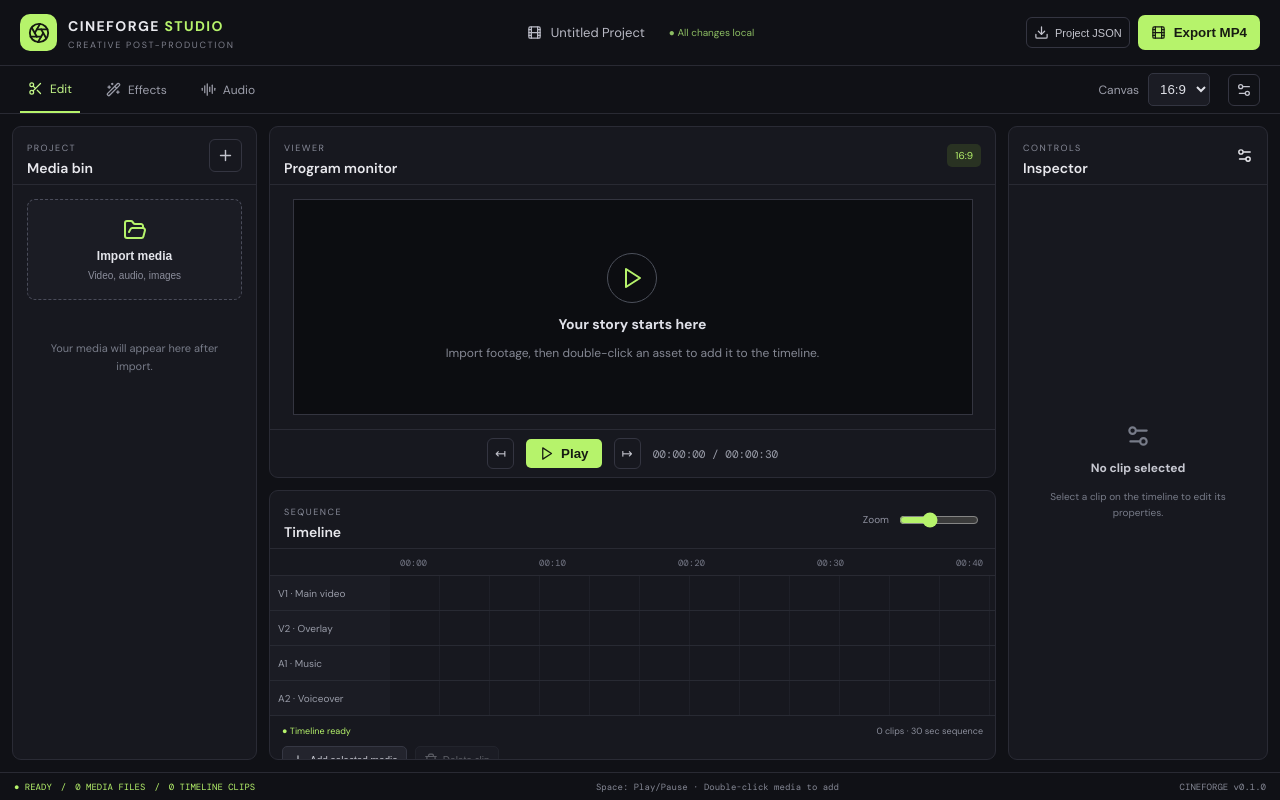
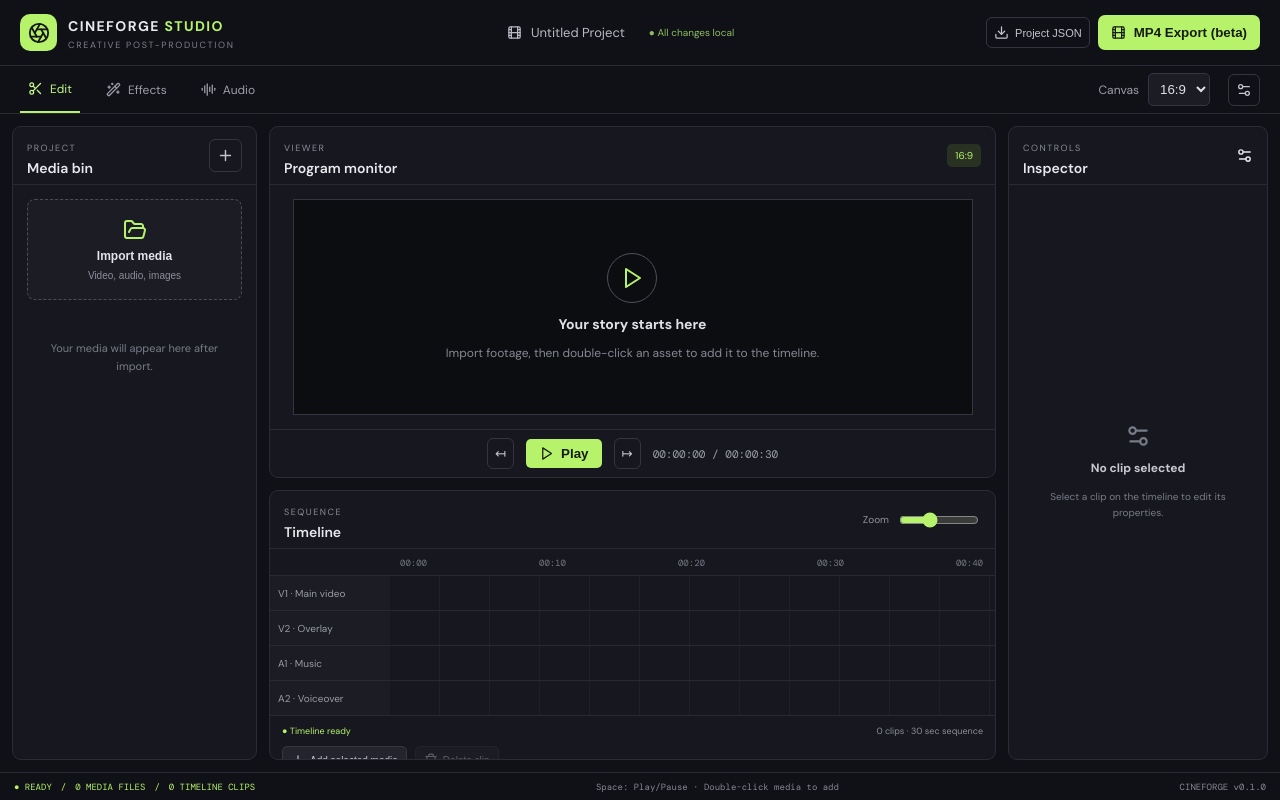
Before and after one commit to missesmaam7-afk/cineforge-studio, a React (Vite) app: page / in a window 1280 px wide. Built offline with nearby package versions, Linux system fonts and the light colour scheme.

Commit message:
Persist text overlay settings and clarify MP4 export status

```diff
--- a/src/App.tsx
+++ b/src/App.tsx
@@ -41,12 +41,12 @@ export default function App() {
   const total = Math.max(30, ...clips.map(c => c.start + c.duration))
   const activeFilters = activeClip?.effects.map(effect => ({'Blur':'blur(2px)','Glitch':'contrast(1.25) saturate(1.8)','Flash':'brightness(1.3)','Shake':'contrast(1.1)'} as Record<string,string>)[effect]).filter(Boolean).join(' ') || 'none'
   const exportProject = () => {
-    const blob = new Blob([JSON.stringify({ app: 'CineForge Studio', version: '0.1.0', aspect, clips, assets: assets.map(a => ({ id: a.id, name: a.file.name, kind: a.kind })), exportedAt: new Date().toISOString() }, null, 2)], { type: 'application/json' })
+    const blob = new Blob([JSON.stringify({ app: 'CineForge Studio', version: '0.2.0', aspect, textOverlay: { text: overlayText, color: textColor, size: textSize }, clips, assets: assets.map(a => ({ id: a.id, name: a.file.name, kind: a.kind })), exportedAt: new Date().toISOString() }, null, 2)], { type: 'application/json' })
     const url = URL.createObjectURL(blob); const link = document.createElement('a'); link.href = url; link.download = 'cineforge-project.json'; link.click(); URL.revokeObjectURL(url)
   }
   const currentTime = useMemo(() => `00:${Math.floor(playhead / 60).toString().padStart(2,'0')}:${Math.floor(playhead % 60).toString().padStart(2,'0')}`, [playhead])
   return <main className="app-shell">
-    <header className="topbar"><div className="brand"><div className="brand-mark"><Aperture size={22}/></div><div><strong>CINEFORGE <span>STUDIO</span></strong><small>CREATIVE POST-PRODUCTION</small></div></div><div className="project-title"><Film size={15}/> Untitled Project <span className="saved">● All changes local</span></div><div className="header-actions"><button className="icon-button" onClick={exportProject}><Download size={15}/> Project JSON</button><button className="primary" onClick={()=>{setExportMessage('MP4 renderer is being prepared; this build can export the editable project JSON.');}}><Film size={15}/> Export MP4</button></div></header>
+    <header className="topbar"><div className="brand"><div className="brand-mark"><Aperture size={22}/></div><div><strong>CINEFORGE <span>STUDIO</span></strong><small>CREATIVE POST-PRODUCTION</small></div></div><div className="project-title"><Film size={15}/> Untitled Project <span className="saved">● All changes local</span></div><div className="header-actions"><button className="icon-button" onClick={exportProject}><Download size={15}/> Project JSON</button><button className="primary" onClick={()=>{setExportMessage('MP4 rendering is not available yet. This version supports editing controls and project JSON export, but does not create a rendered MP4 file.');}}><Film size={15}/> MP4 Export (beta)</button></div></header>
     <nav className="toolbar"><span className="tab active"><Scissors size={15}/> Edit</span><span className="tab"><WandSparkles size={15}/> Effects</span><span className="tab"><AudioLines size={15}/> Audio</span><span className="spacer"/><label>Canvas <select value={aspect} onChange={e=>setAspect(e.target.value)}><option>16:9</option><option>9:16</option><option>1:1</option></select></label><button className="icon-button" title="Settings"><Settings2 size={16}/></button></nav>
     <section className="workspace">
       <aside className="panel media"><div className="panel-heading"><div><small>PROJECT</small><h2>Media bin</h2></div><button className="icon-button" onClick={()=>picker.current?.click()} title="Import media"><Plus size={17}/></button></div><input ref={picker} type="file" hidden multiple accept="video/*,audio/*,image/*" onChange={e=>importFiles(e.target.files)}/><button className="import-box" onClick={()=>picker.current?.click()}><FolderOpen size={24}/><b>Import media</b><span>Video, audio, images</span></button><div className="asset-list">{assets.map(a=><button className={activeAsset?.id===a.id?'asset selected':'asset'} key={a.id} onClick={()=>{setSelectedAssetId(a.id);setSelected(clips.find(c=>c.assetId===a.id)?.id ?? null)}} onDoubleClick={()=>addClip(a)}>{a.kind==='audio'?<FileAudio/>:a.kind==='image'?<FileImage/>:<FileVideo/>}<span><b>{a.file.name}</b><small>{a.kind.toUpperCase()} · {(a.file.size/1024/1024).toFixed(1)} MB</small></span><Plus size={14} onClick={e=>{e.stopPropagation();addClip(a)}}/></button>)}{!assets.length&&<p className="muted empty">Your media will appear here after import.</p>}</div></aside>
```
